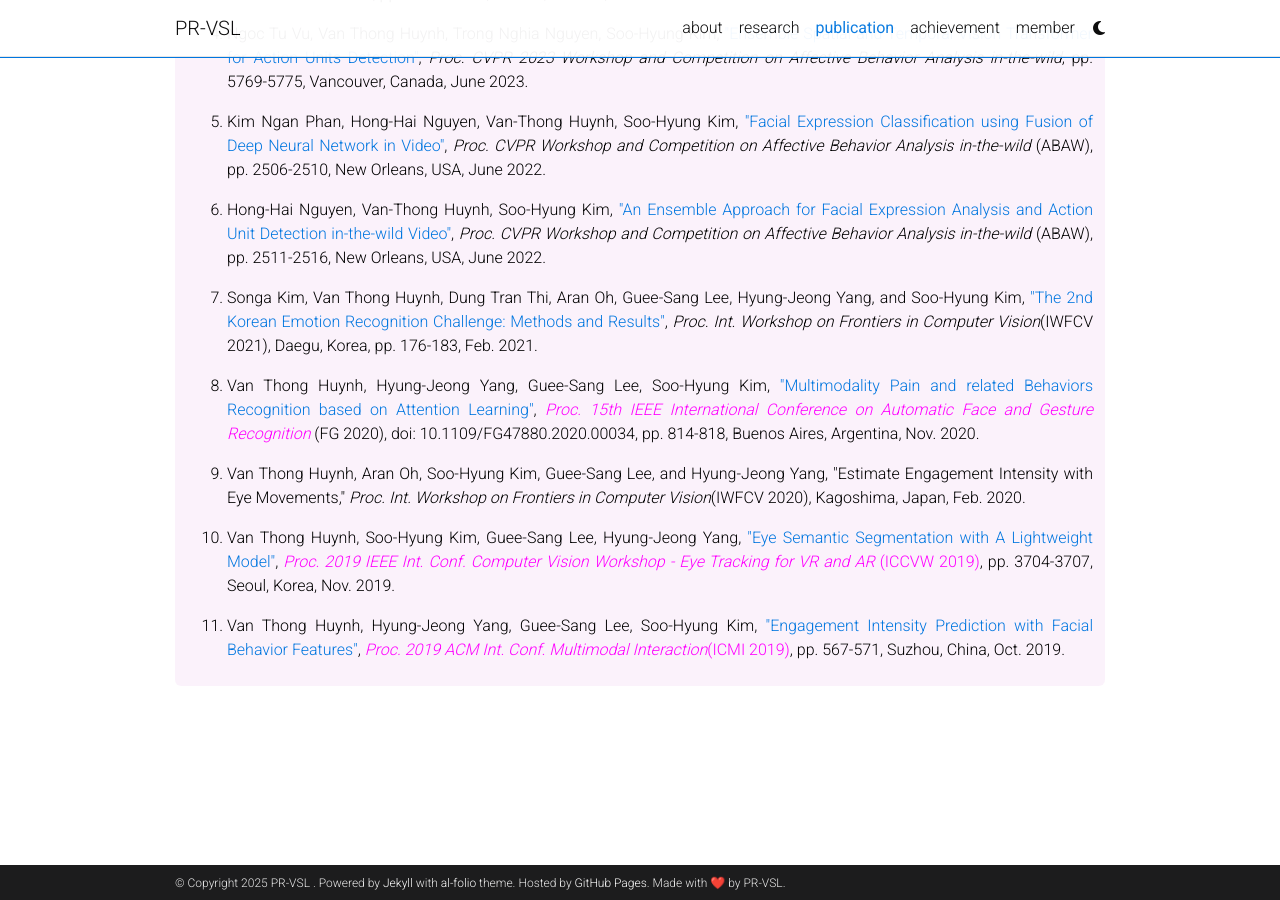
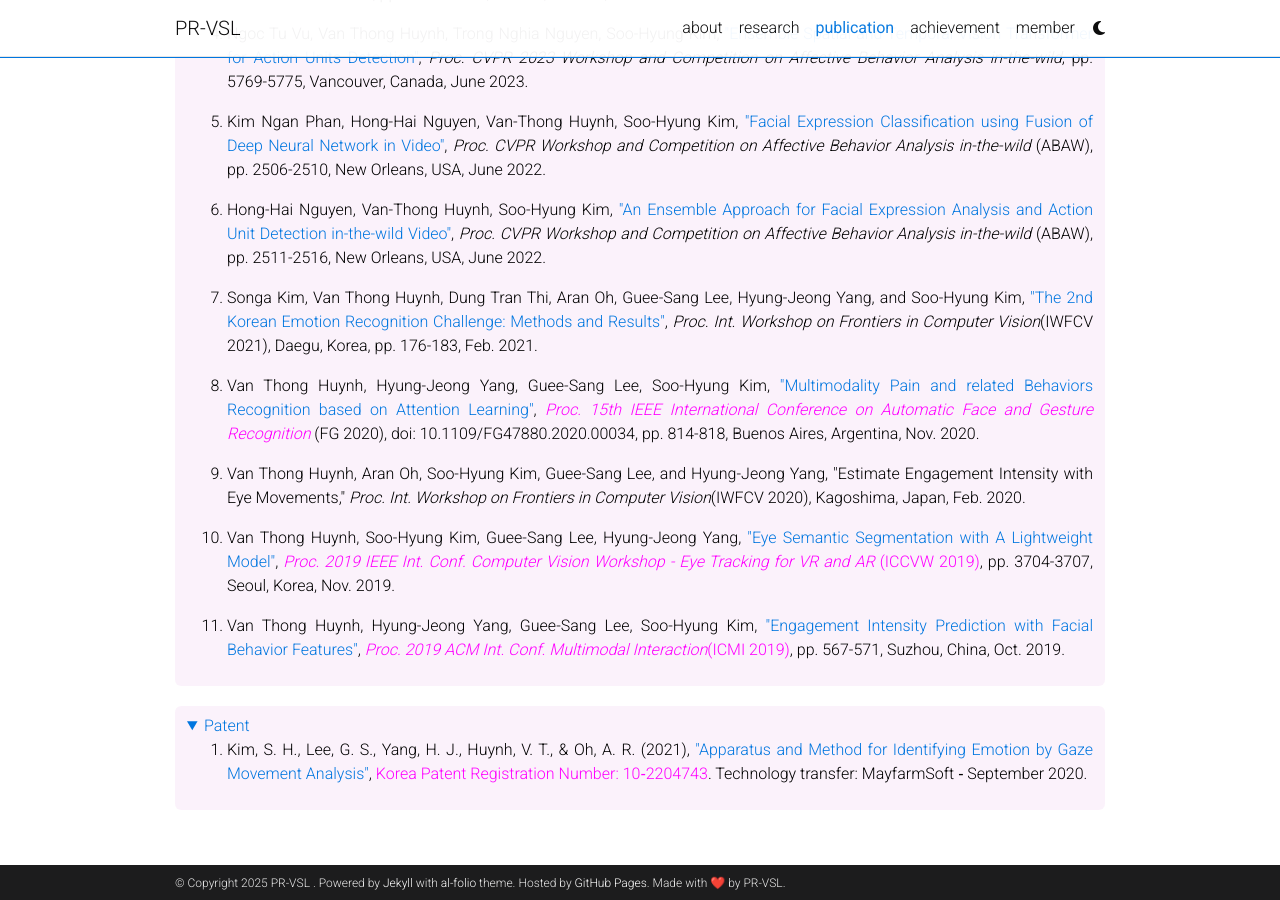
Before and after one commit to pr-vsl/pr-vsl.github.io, a Jekyll site: the page built from _pages/publications.md, in a window 1280 px wide and 900 px high, scrolled down 1039 px. Built offline with Jekyll 4.4.1, drawn with Linux system fonts in a browser that asks for light colours; comment, search, counter and statistics services are not loaded; a style sheet for code colours, icons or effects is not loaded.

Commit message:
Update publications.md

```diff
--- a/_pages/publications.md
+++ b/_pages/publications.md
@@ -9,7 +9,7 @@
 
 
 {% details Journal %}
-
+<summary>
 <ol class=space_list>
 <li>Nicholas A Coles, Bartosz Perz, Maciej Behnke, Johannes C. Eichstaedt, Soo-Hyung Kim, Tu N Vu, Chirag Raman, Julian Tejada, Van Thong Huynh, et al., "Big team science reveals promises and limitations of machine learning efforts to model the physiological basis of affective experience", <font color="ff00ff"><i>Journal Submitted, 2024.</i></font> </li>
 
@@ -28,10 +28,12 @@
 </li>
 
 </ol>
+</summary>
+
 {% enddetails %}
 
 {% details Conference %}
-
+<summary>
 <ol class=space_list>
 
 <li>Ngoc Tu Vu, Van Thong Huynh, Hyung-Jeong Yang and Soo-Hyung Kim, <a href="https://link.springer.com/chapter/10.1007/978-3-031-47665-5_10" target="_blank">"Multiscale Transformer-Based for Multimodal Affective States Estimation from Physiological Signals"</a>, <font color="ff00ff"><i>Proc. 2023 Asian Conference on Pattern Recognition</i> (ACPR 2023)</font>, Lecture Notes in Computer Science (Springer), vol 14408, pp. 113-122, Kitakyushu, Japan, Nov. 2023. </li>
@@ -59,7 +61,15 @@
 <li>Van Thong Huynh, Hyung-Jeong Yang, Guee-Sang Lee, Soo-Hyung Kim, <a href="https://dl.acm.org/doi/abs/10.1145/3340555.3355714" target="_blank">"Engagement Intensity Prediction with Facial Behavior Features"</a>, <font color="ff00ff"><i>Proc. 2019 ACM Int. Conf. Multimodal Interaction</i>(ICMI 2019)</font>, pp. 567-571, Suzhou, China, Oct. 2019. </li>
 
 </ol>
+</summary>
 {% enddetails %}
 
 {% details Patent %}
+<summary>
+<ol class=space_list>
+
+<li>Kim, S. H., Lee, G. S., Yang, H. J., Huynh, V. T., & Oh, A. R. (2021), <a href="https://doi.org/10.8080/1020190089540" target="_blank"> "Apparatus and Method for Identifying Emotion by Gaze Movement Analysis"</a>, <font color="ff00ff"> Korea Patent Registration Number: 10‑2204743</font>. Technology transfer: MayfarmSoft ‑ September 2020.</li>
+
+</ol>
+</summary>
 {% enddetails %}
```
